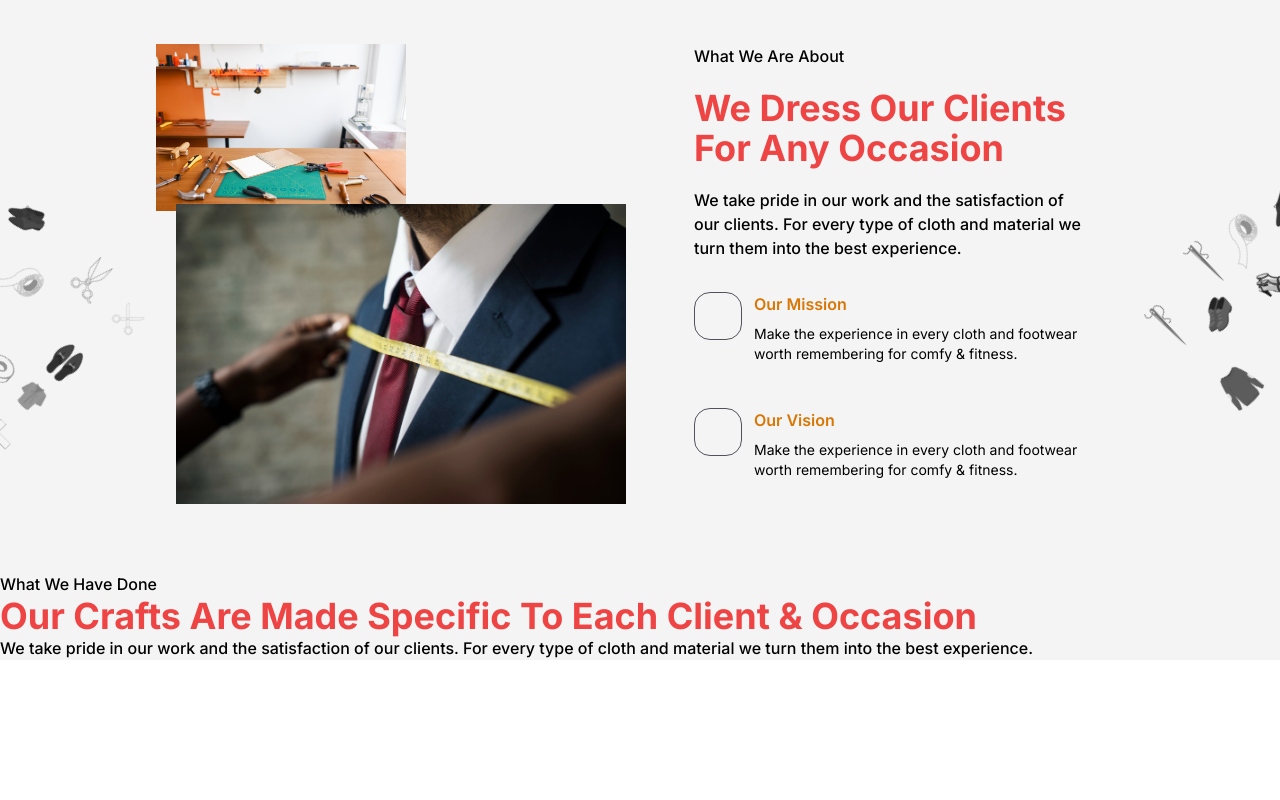
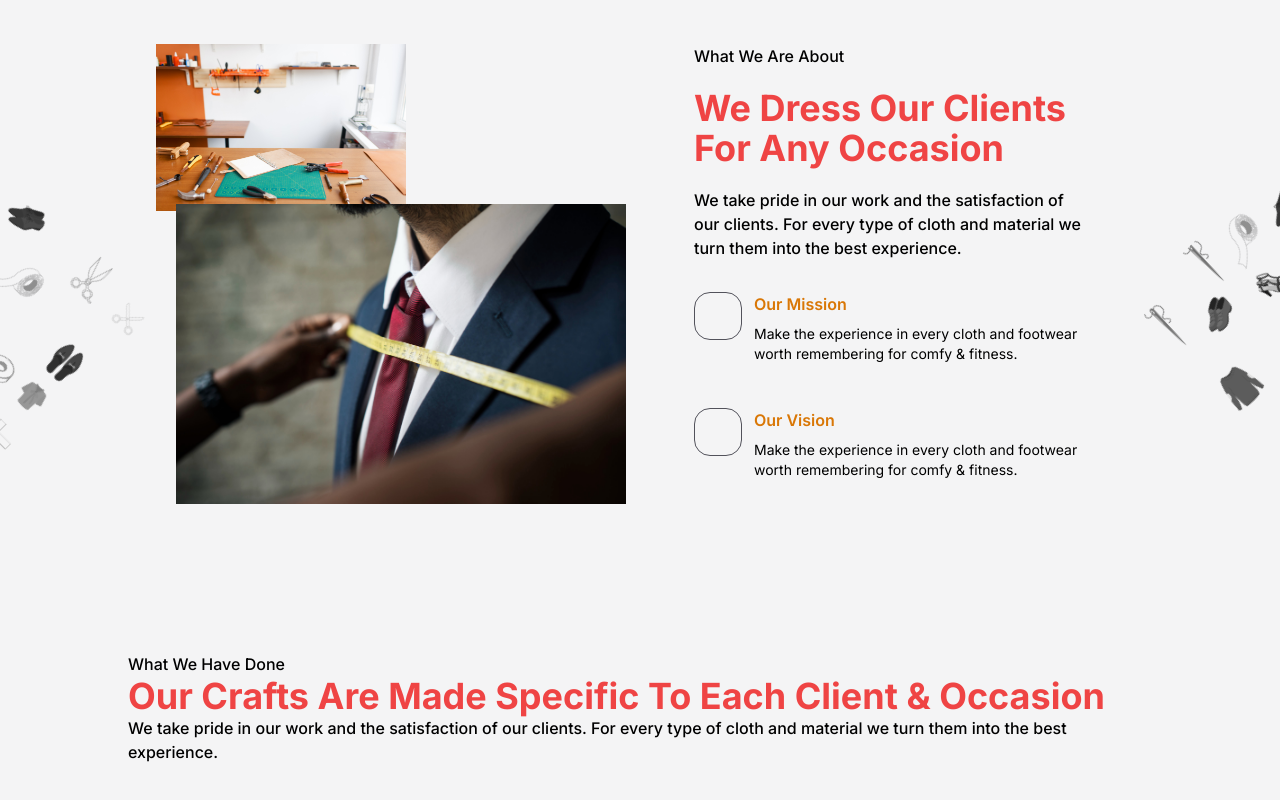
Before and after one commit to mmesomasaint/hulksmasher, a Next.js app: page / in a window 1280 px wide. Shown: the part 676-1476 px from the top of the page. Before the commit the page ends 1336 px from the top, so only its background shows below. Built offline with nearby package versions, Linux system fonts and the light colour scheme.

Commit message:
Feat: Add the widths

```diff
--- a/app/page.tsx
+++ b/app/page.tsx
@@ -175,6 +175,7 @@ export default function Home() {
         {/**End of about */}
         <section className='bg-zinc-100'>
           <div className='max-w-[90rem] mx-auto'>
+          <div className='w-full lg:w-[90%] xl:w-[80%] mx-auto py-20'>
             <h3 className='text-sm sm:text-base font-medium text-black leading-none'>
               What We Have Done
             </h3>
@@ -187,6 +188,7 @@ export default function Home() {
               experience.
             </p>
           </div>
+          </div>
         </section>
         {/**End of portfolio */}
         <footer></footer>
```
